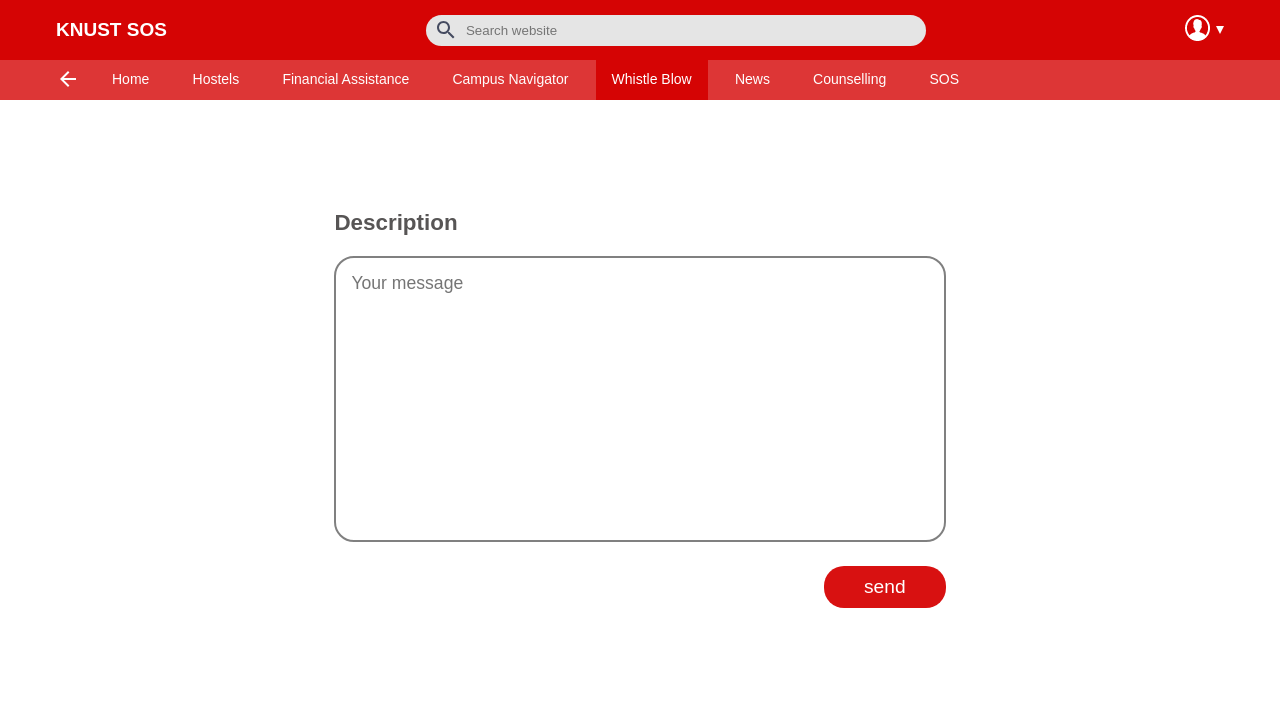
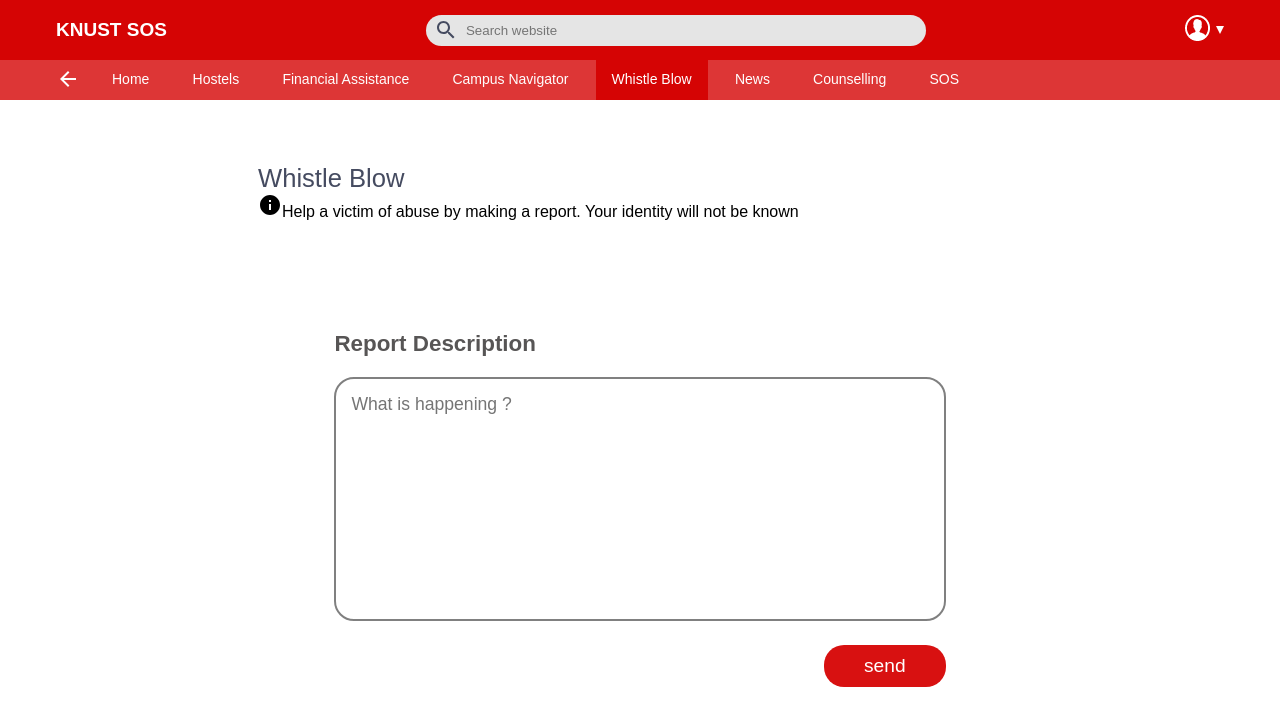
Before and after one commit to Obitrim/Project-SSS, a React (Create React App) app in the folder client/: page /app/whistle-blow in a window 1280 px wide. Shown: the top 726 px of the page. Built offline with nearby package versions, Linux system fonts and the light colour scheme.

Commit message:
refactored template

```diff
--- a/client/src/views/ProtectedPages/WhistleBlow/index.js
+++ b/client/src/views/ProtectedPages/WhistleBlow/index.js
@@ -1,25 +1,25 @@
 import './WhistleBlowStyle.css';
 import React from 'react';
+import InfoIcon from '@material-ui/icons/Info';
 
 const Index = (props) => {
   return (
-    <div class="content">
-      <div class="whistle-head">
-        {/* <h1>Whistle Blow</h1> */}
-      </div>
-
+    <section class="WhistleBlow V-whitespace">
+      <h1 class="ViewHeading">Whistle Blow</h1>
+      <p className="WhistleBlow__Info">
+        <InfoIcon className="InfoIcon"/>
+        Help a victim of abuse by making a report. Your identity will not be known
+      </p>
       <div class="descrip-body">
-        <span class="descrip-head" > Description </span>
+        <span class="descrip-head"> Report Description </span>
         <div class="input-section">
-          <textarea class="text-input" rows="12" cols="70" placeholder="Your message">
-
-          </textarea>
+          <textarea class="text-input" rows="10" cols="70" placeholder="What is happening ?"></textarea>
         </div>
         <span class="send-bttn">
           <input type="button" value="send" name="send"></input>
         </span>
       </div>
-    </div>
+    </section>
   )
 }
 
```
